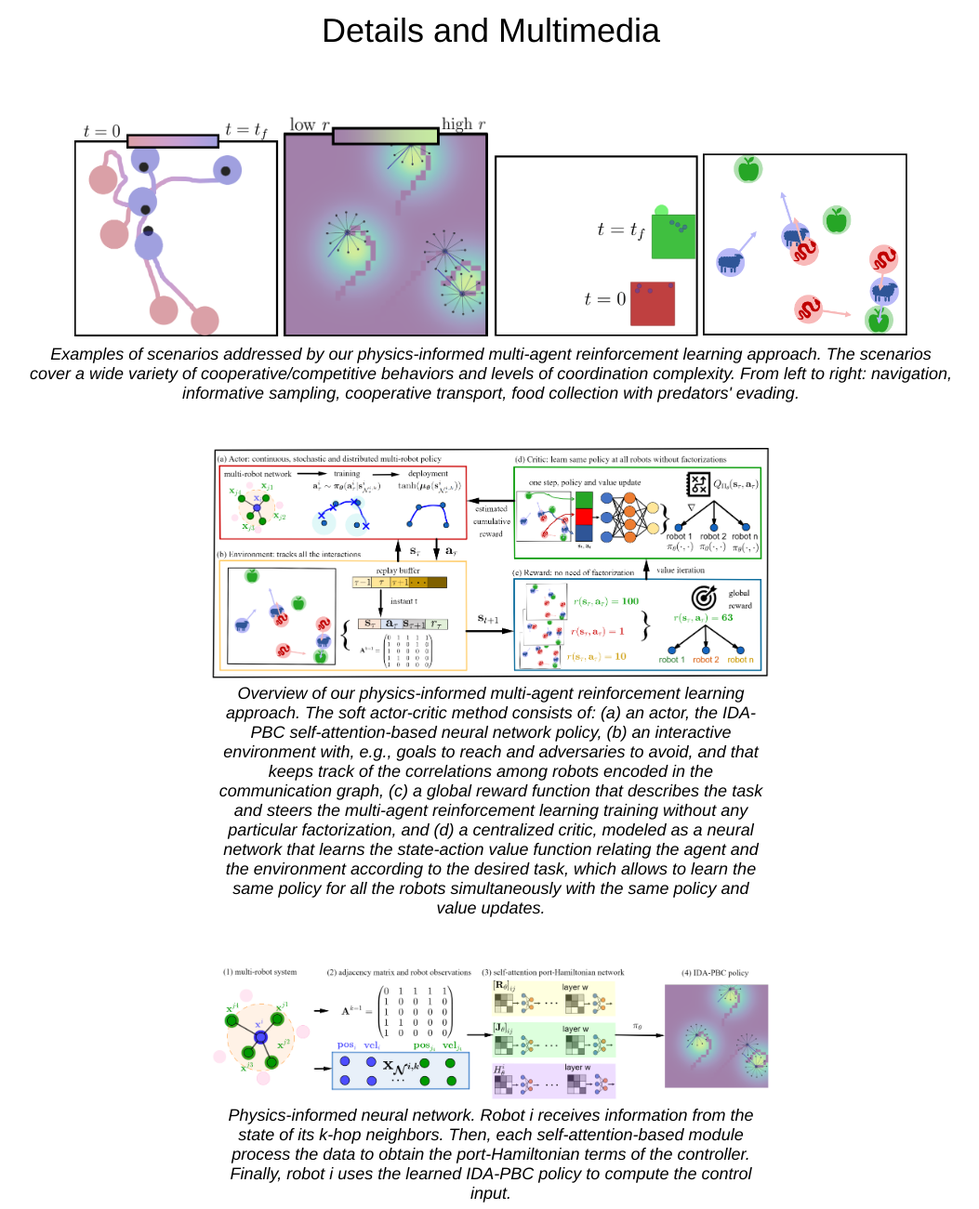
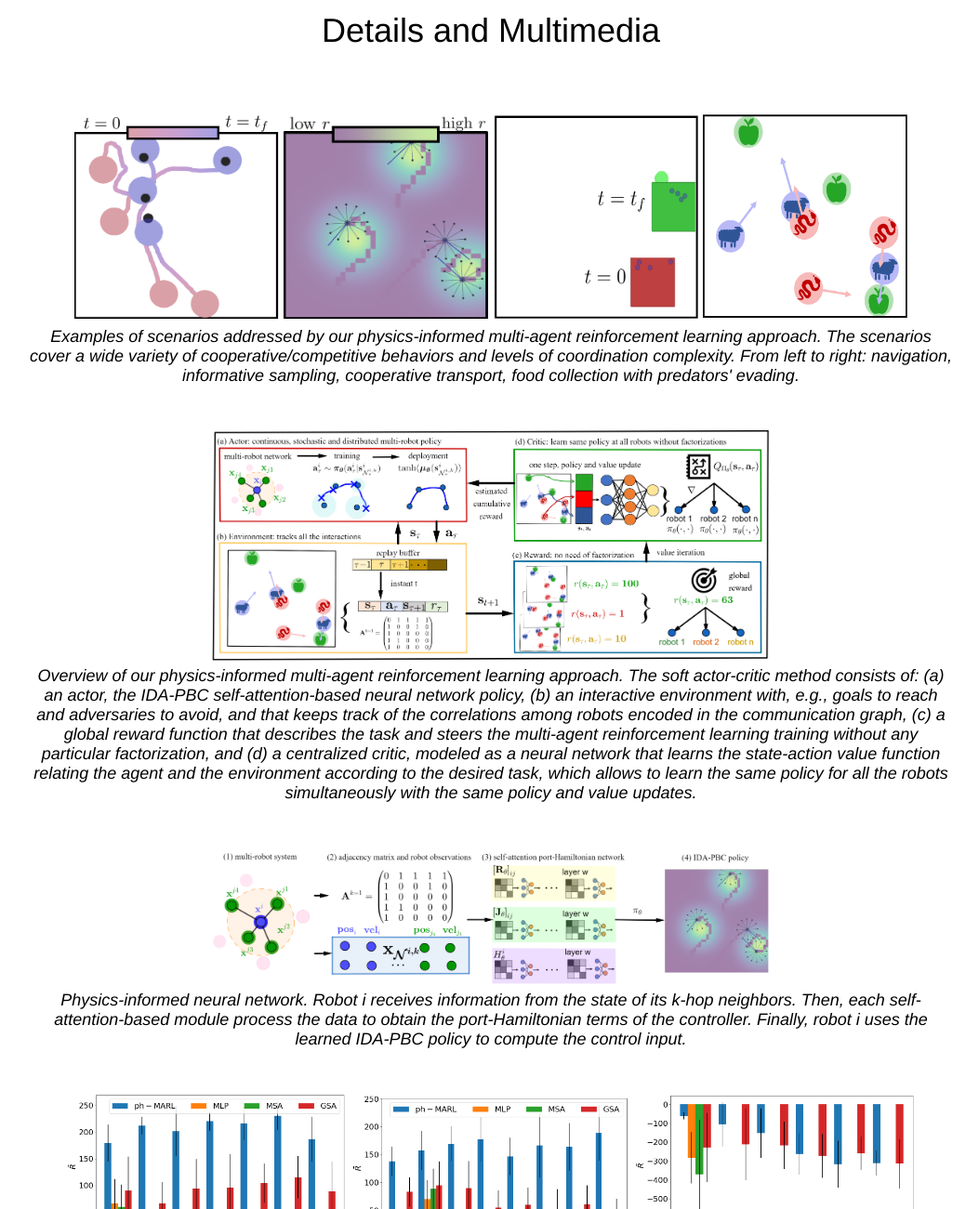
Before and after one commit to EduardoSebastianRodriguez/phMARL, a plain HTML site: page index.html in a window 1280 px wide. Shown: the part 1040-2341 px from the top of the page at 93% size, without its empty margins (112-1165 px from the left). Drawn offline with Linux system fonts and the light colour scheme; a script that the page names is missing.

Commit message:
Update index.html

```diff
--- a/index.html
+++ b/index.html
@@ -253,10 +253,10 @@ code {
                  <td align=center width=900px>
                  <center>
                  <span style="font-size:20px">
-                   <a href="./resources/simple_spread_example_modified.png"><img src = "./resources/simple_spread_example_modified.png" width="220px"></img></href></a>
-                     <a href="./resources/sampling_example_modified.png"><img src = "./resources/sampling_example_modified.png" width="220px"></img></href></a>
-                     <a href="./resources/reverse_transport_example_modified.png"><img src = "./resources/reverse_transport_example_modified.png" width="220px"></img></href></a>
-                     <a href="./resources/grassland_example_modified.png"><img src = "./resources/grassland_example_modified.png" width="220px"></img></href></a>
+                   <a href="./resources/simple_spread_example_modified.png"><img src = "./resources/simple_spread_example_modified.png" width="220px" height="220px"></img></href></a>
+                     <a href="./resources/sampling_example_modified.png"><img src = "./resources/sampling_example_modified.png" width="220px" height="220px"></img></href></a>
+                     <a href="./resources/reverse_transport_example_modified.png"><img src = "./resources/reverse_transport_example_modified.png" width="220px" height="220px"></img></href></a>
+                     <a href="./resources/grassland_example_modified.png"><img src = "./resources/grassland_example_modified.png" width="220px" height="220px"></img></href></a>
                  </span>
                  </center>
                  </td>
@@ -271,15 +271,15 @@ code {
             <br><br>
 
 
-            <table align=center width=600px>
+            <table align=center width=1000px>
                 <tr>
-                    <td width=600px>
+                    <td width=1000px>
                       <center>
                           <a href="./resources/overall.png"><img src = "./resources/overall.png" width="600px"></img></href></a><br>
                     </center>
                     </td>
                 </tr>
-                    <td width=600px>
+                    <td width=1000px>
                       <center>
                           <span style="font-size:18px"><i>Overview of our physics-informed multi-agent reinforcement learning approach. The soft actor-critic method consists of: (a) an actor, the IDA-PBC self-attention-based neural network policy, (b) an interactive environment with, e.g., goals to reach and adversaries to avoid, and that keeps track of the correlations among robots encoded in the communication graph, (c) a global reward function that describes the task and steers the multi-agent reinforcement learning training without any particular factorization, and (d) a centralized critic, modeled as a neural network that learns the state-action value function relating the agent and the environment according to the desired task, which allows to learn the same policy for all the robots simultaneously with the same policy and value updates.</i>
                     </center>
@@ -288,15 +288,15 @@ code {
             </table>
                 <br><br>
 
-            <table align=center width=600px>
+            <table align=center width=1000px>
                 <tr>
-                    <td width=600px>
+                    <td width=1000px>
                       <center>
                           <a href="./resources/Architecture.png"><img src = "./resources/Architecture.png" width="600px"></img></href></a><br>
                     </center>
                     </td>
                 </tr>
-                    <td width=600px>
+                    <td width=1000px>
                       <center>
                           <span style="font-size:18px"><i>Physics-informed neural network. Robot i receives information from the state of its k-hop neighbors. Then, each self-attention-based module process the data to obtain the port-Hamiltonian terms of the controller. Finally, robot i uses the learned IDA-PBC policy to compute the control input.</i>
                     </center>
@@ -341,14 +341,14 @@ code {
              </tr>
                     <td width=600px>
                       <center>
-                          <span style="font-size:18px"><i>Comparison of our proposed physics-informed multi-agent reinforcement learning approach with other state-of-the-art approaches. pH-MARL is only trained with $n=4$ robots and deployed with different team sizes, while the state-of-the-art control policies are trained for each specific number of robots.</i>
+                          <span style="font-size:18px"><i>Comparison of our proposed physics-informed multi-agent reinforcement learning approach with other state-of-the-art approaches. pH-MARL is only trained with 4 robots and deployed with different team sizes, while the state-of-the-art control policies are trained for each specific number of robots.</i>
                     </center>
                     </td>
                 </tr>
             </table>
             <br><br>
 
-
+<center><h1>Some qualitative results</h1></center>
 
     <table align=center width=1000px>
       <td width=600px>
```
